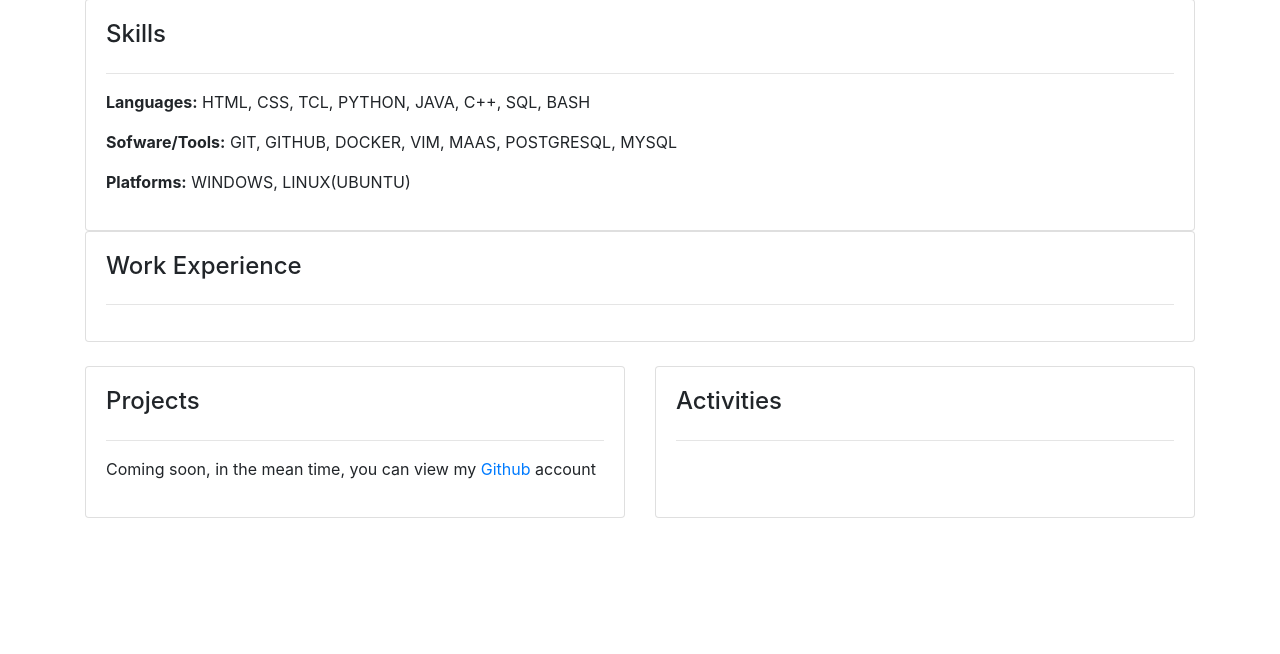
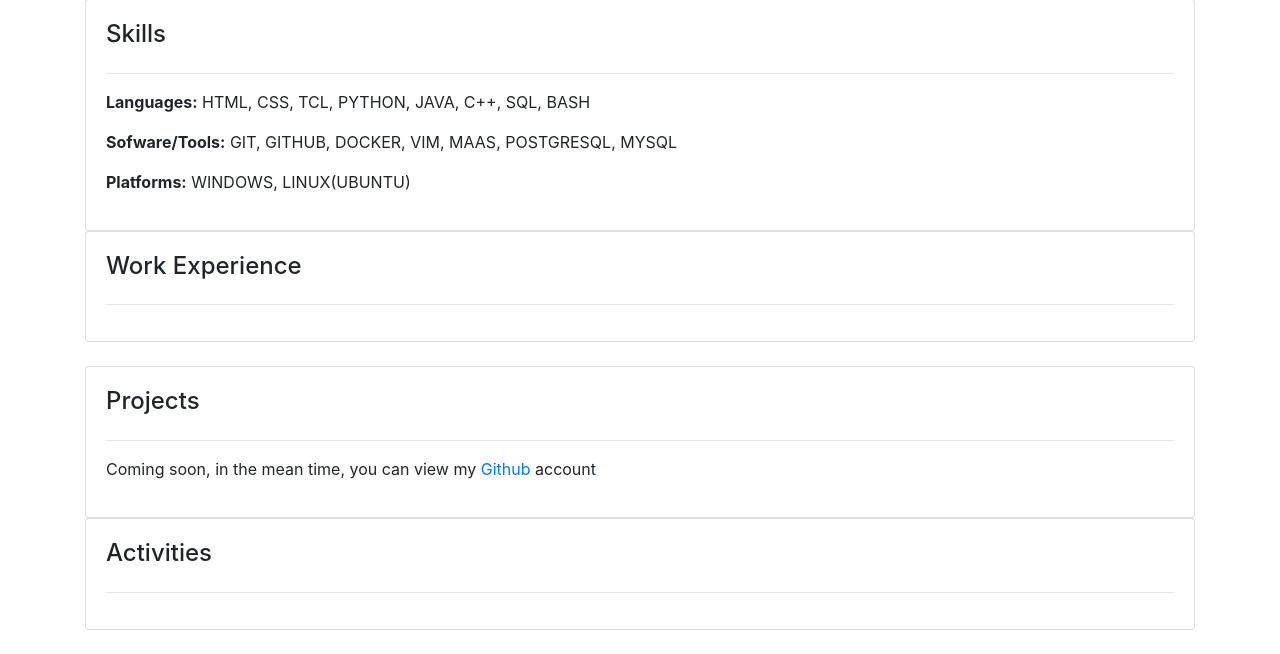
Before and after one commit to basanneh/myWebSite, a Django app: page / in a window 1280 px wide. Shown: the part 1044-1698 px from the top of the page. Before the commit the page ends 1562 px from the top, so only its background shows below. Run offline with Django 3.2, Linux system fonts and the light colour scheme; some libraries are stand-ins or nearby versions.

Commit message:
layout change

```diff
--- a/base/templates/base/home.html
+++ b/base/templates/base/home.html
@@ -66,7 +66,7 @@ integrity="sha384-ggOyR0iXCbMQv3Xipma34MD+dH/1fQ784/j6cY/iJTQUOhcWr7x9JvoRxT2MZw
 		<div class="row">
 
 
-			<div class="col-md-6">
+			<div class="col-md-12">
 				<div class="card card-body h-100">
 					<h4>Projects</h4>
 				<hr>
@@ -76,7 +76,7 @@ integrity="sha384-ggOyR0iXCbMQv3Xipma34MD+dH/1fQ784/j6cY/iJTQUOhcWr7x9JvoRxT2MZw
 				</div>
 			</div>
 
-			<div class="col-md-6">
+			<div class="col-md-12">
 				<div class="card card-body h-100">
 					<h4>Activities</h4>
 					<hr>
```
